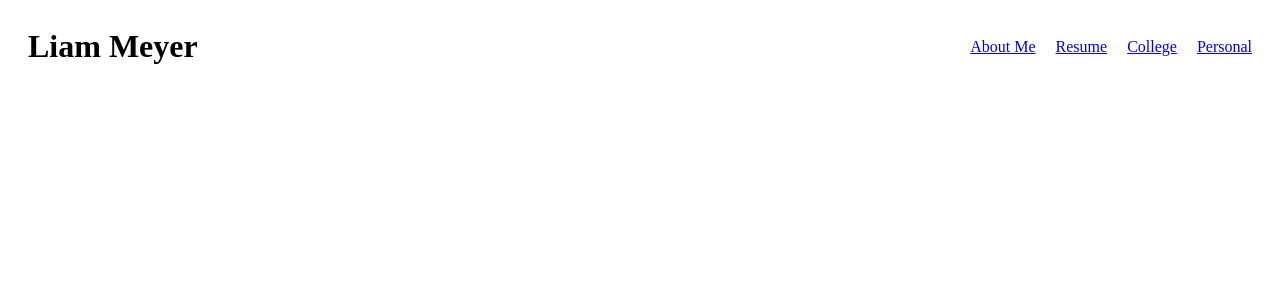
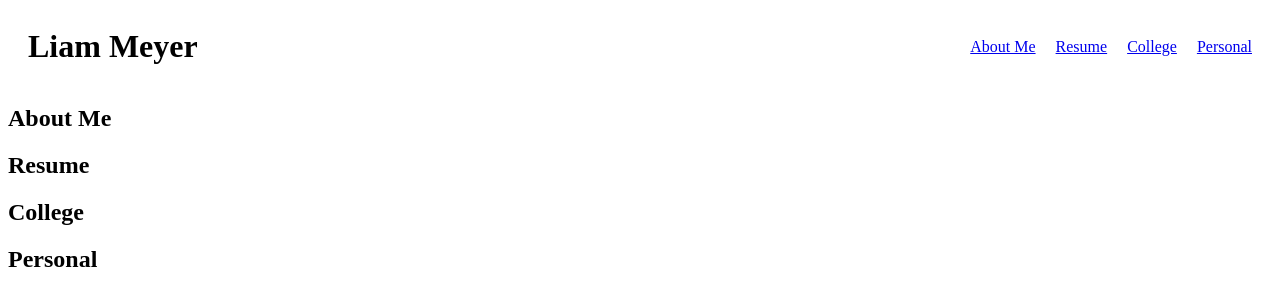
Before and after one commit to liammeyer/liammeyer.github.io, a plain HTML site: page index.html in a window 1280 px wide. Drawn offline with Linux system fonts and the light colour scheme.

Commit message:
Fix links

```diff
--- a/index.html
+++ b/index.html
@@ -32,15 +32,30 @@
 		<h1>Liam Meyer</h1>
 		<nav>
 			<ul>
-				<li><a href="#About Me">About Me</a></li>
-				<li><a href="#Resume">Resume</a></li>
-				<li><a href="#College">College</a></li>
-				<li><a href="#Personal">Personal</a></li>
+				<li><a href="#about">About Me</a></li>
+				<li><a href="#resume">Resume</a></li>
+				<li><a href="#college">College</a></li>
+				<li><a href="#personal">Personal</a></li>
 			</ul>
 		</nav>
 	</header>
 	<main>
-		<!-- content goes here -->
+		<section id="about">
+			<h2>About Me</h2>
+			<!-- about content goes here -->
+		</section>
+		<section id="resume">
+			<h2>Resume</h2>
+			<!-- resume content goes here -->
+		</section>
+		<section id="college">
+			<h2>College</h2>
+			<!-- college content goes here -->
+		</section>
+		<section id="personal">
+			<h2>Personal</h2>
+			<!-- personal content goes here -->
+		</section>
 	</main>
 </body>
 </html>
```
